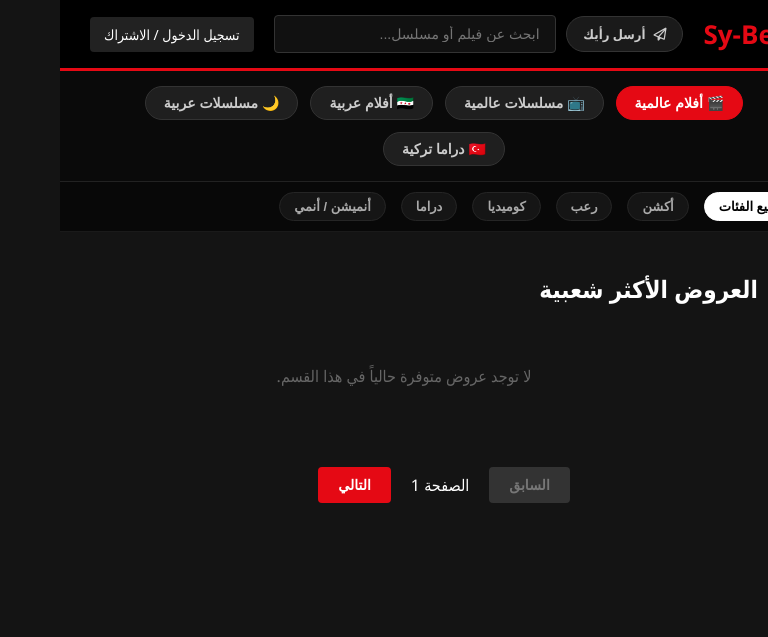
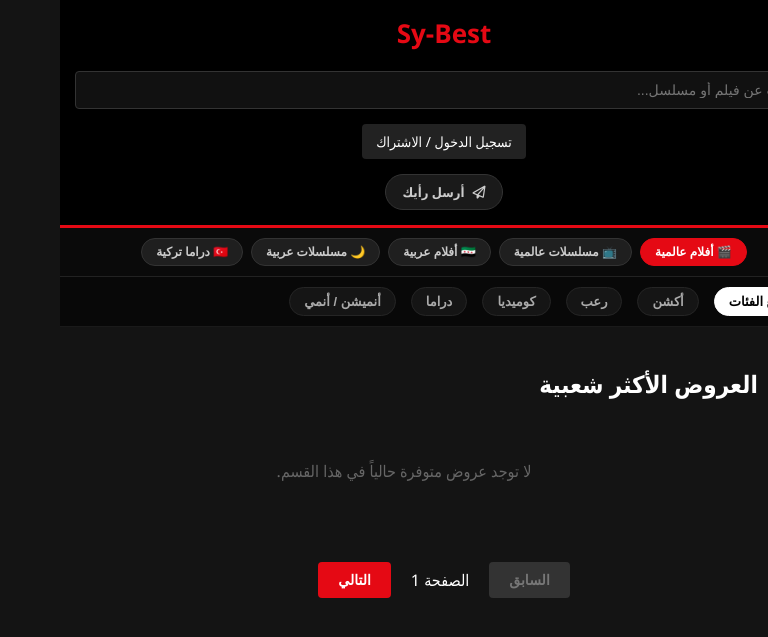
Before and after one commit to HAMZA123hh/sybest-prod, a Flask app: page / in a window 768 px wide; the page is wider, and only the part inside the window is pictured. Shown: the top 637 px of that part. Run offline with Flask 3, Linux system fonts and the light colour scheme; data that the repository does not hold is empty.

Commit message:
index.html

```diff
--- a/templates/index.html
+++ b/templates/index.html
@@ -6,11 +6,25 @@
     <title>Sy-Best - المنصة المميزة</title>
     <link rel="stylesheet" href="https://cdnjs.cloudflare.com/ajax/libs/font-awesome/6.4.0/css/all.min.css">
     <style>
-        body { background-color: #141414; color: #ffffff; font-family: 'Segoe UI', Tahoma, Geneva, Verdana, sans-serif; margin: 0; padding: 0; }
-        .navbar { background-color: #000000; border-bottom: 3px solid #e50914; padding: 15px 30px; display: flex; justify-content: space-between; align-items: center; position: sticky; top: 0; z-index: 100; }
+        body { background-color: #141414; color: #ffffff; font-family: 'Segoe UI', Tahoma, Geneva, Verdana, sans-serif; margin: 0; padding: 0; overflow-x: hidden; }
+
+        /* 📱 شريط التنقل - تم تعديله ليدعم شاشات الجوال بشكل مرن */
+        .navbar {
+            background-color: #000000;
+            border-bottom: 3px solid #e50914;
+            padding: 15px 30px;
+            display: flex;
+            justify-content: space-between;
+            align-items: center;
+            position: sticky;
+            top: 0;
+            z-index: 100;
+            flex-wrap: wrap;
+            gap: 15px;
+        }
         .navbar-brand { color: #e50914; font-weight: bold; font-size: 26px; text-decoration: none; }
 
-        /* 🌟 كلاس تنسيق زر الـ Feedback الجديد والمطور */
+        /* كلاس تنسيق زر الـ Feedback */
         .btn-feedback {
             color: #ccc;
             text-decoration: none;
@@ -29,7 +43,6 @@
             cursor: pointer;
         }
 
-        /* تأثير الحركة الرائع والتوهج عند تمرير الماوس */
         .btn-feedback:hover {
             color: #fff;
             background: #e50914;
@@ -38,7 +51,6 @@
             transform: translateY(-2px);
         }
 
-        /* حركة الاهتزاز الخفيفة للأيقونة عند الـ Hover */
         .btn-feedback:hover i {
             animation: wobble 0.5s ease-in-out infinite alternate;
         }
@@ -49,37 +61,46 @@
         }
 
         .search-container { position: relative; display: flex; align-items: center; }
-        .search-input { padding: 10px 15px; border: 1px solid #333; background-color: #111; color: #fff; border-radius: 4px; outline: none; width: 250px; font-size: 14px; text-align: right; }
+        .search-input { padding: 10px 15px; border: 1px solid #333; background-color: #111; color: #fff; border-radius: 4px; outline: none; width: 250px; font-size: 14px; text-align: right; transition: width 0.3s ease; }
         .live-search-results { position: absolute; top: 100%; right: 0; width: 330px; background-color: #0c0c0c; border: 1px solid #222; border-radius: 4px; max-height: 350px; overflow-y: auto; display: none; z-index: 200; margin-top: 5px; text-align: right; }
         .search-item { display: flex; gap: 12px; padding: 10px; border-bottom: 1px solid #1a1a1a; text-decoration: none; color: #fff; font-size: 13px; align-items: center; }
         .search-item img { width: 40px; height: 55px; object-fit: cover; border-radius: 4px; }
 
-        .user-menu { display: flex; align-items: center; gap: 15px; }
-        .btn-vip { background-color: #ffc107; color: #000; padding: 8px 16px; border-radius: 4px; font-weight: bold; text-decoration: none; font-size: 13px; transition: 0.2s; }
+        .user-menu { display: flex; align-items: center; gap: 15px; margin-right: 20px; flex-wrap: wrap; }
+        .btn-vip { background-color: #ffc107; color: #000; padding: 8px 16px; border-radius: 4px; font-weight: bold; text-decoration: none; font-size: 13px; transition: 0.2s; white-space: nowrap; }
         .btn-vip:hover { background-color: #e0a800; }
-        .btn-logout, .btn-login { color: #fff; text-decoration: none; font-size: 14px; background: #222; padding: 8px 14px; border-radius: 4px; transition: 0.2s; }
+        .btn-logout, .btn-login { color: #fff; text-decoration: none; font-size: 14px; background: #222; padding: 8px 14px; border-radius: 4px; transition: 0.2s; white-space: nowrap; }
         .btn-logout:hover, .btn-login:hover { background: #333; }
 
-        /* شريط الأقسام الكبرى المضافة حديثاً */
+        /* شريط الأقسام الكبرى */
         .category-bar { background-color: #0a0a0a; padding: 15px 30px; display: flex; gap: 12px; justify-content: center; flex-wrap: wrap; border-bottom: 1px solid #222; }
         .cat-btn { background: #1f1f1f; color: #ccc; border: 1px solid #333; padding: 8px 18px; border-radius: 20px; cursor: pointer; font-size: 14px; font-weight: bold; transition: 0.2s; }
         .cat-btn.active { background: #e50914; color: #fff; border-color: #e50914; }
 
-        /* شريط فئات الأفلام الأصلي */
-        .genres-bar { background-color: #080808; padding: 10px 30px; display: flex; gap: 15px; overflow-x: auto; border-bottom: 1px solid #1a1a1a; }
+        /* شريط فئات الأفلام الأصلي - يدعم التمرير الأفقي على الجوال بسلاسة */
+        .genres-bar { background-color: #080808; padding: 10px 20px; display: flex; gap: 15px; overflow-x: auto; border-bottom: 1px solid #1a1a1a; -webkit-overflow-scrolling: touch; }
+        .genres-bar::-webkit-scrollbar { display: none; } /* إخفاء شريط التمرير المزعج */
         .genre-btn { background: #151515; color: #aaa; border: 1px solid #252525; padding: 6px 14px; border-radius: 20px; cursor: pointer; font-size: 13px; font-weight: bold; white-space: nowrap; transition: 0.2s; }
         .genre-btn.active { background: #fff; color: #000; border-color: #fff; }
 
-        .container { max-width: 1200px; margin: 30px auto; padding: 0 20px; }
+        .container { max-width: 1200px; margin: 30px auto; padding: 0 20px; box-sizing: border-box; }
         .flash-messages { background: #28a745; color: #fff; padding: 12px; border-radius: 4px; margin-bottom: 20px; font-weight: bold; text-align: center; font-size: 15px; }
 
         h2 { border-right: 4px solid #e50914; border-left: none; padding-right: 10px; padding-left: 0; margin: 40px 0 20px 0; font-size: 24px; color: #fff; }
-        .movies-grid { display: grid; grid-template-columns: repeat(auto-fill, minmax(180px, 1fr)); gap: 25px; }
+
+        /* شبكة الأفلام - مجهزة لتكون متجاوبة وتلقائية التوزيع التام */
+        .movies-grid { display: grid; grid-template-columns: repeat(auto-fill, minmax(140px, 1fr)); gap: 20px; }
+
+        @media(min-width: 480px) {
+            .movies-grid { grid-template-columns: repeat(auto-fill, minmax(180px, 1fr)); gap: 25px; }
+        }
 
         .movie-card { background-color: #1f1f1f; border-radius: 8px; overflow: hidden; position: relative; transition: transform 0.4s cubic-bezier(0.165, 0.84, 0.44, 1), box-shadow 0.4s ease; box-shadow: 0 4px 10px rgba(0,0,0,0.5); display: flex; flex-direction: column; }
         .movie-card:hover { transform: translateY(-8px) scale(1.03); box-shadow: 0 10px 22px rgba(229, 9, 20, 0.4); }
 
-        .poster-container { width: 100%; height: 270px; background-color: #2a2a2a; position: relative; overflow: hidden; }
+        .poster-container { width: 100%; height: 210px; background-color: #2a2a2a; position: relative; overflow: hidden; }
+        @media(min-width: 480px) { .poster-container { height: 270px; } }
+
         .movie-poster { width: 100%; height: 100%; object-fit: cover; transition: transform 0.5s ease; }
         .movie-card:hover .movie-poster { transform: scale(1.06); }
 
@@ -93,20 +114,74 @@
         .rating-badge { background-color: #ffc107; color: #000; font-weight: bold; position: absolute; top: 10px; left: 10px; padding: 4px 8px; border-radius: 4px; font-size: 11px; z-index: 3; }
 
         .hero-banner-wrapper { width: 100%; max-width: 1200px; margin: 20px auto 0 auto; padding: 0 20px; box-sizing: border-box; display: none; }
-        .hero-slider { width: 100%; height: 420px; background-color: #000; border-radius: 12px; overflow: hidden; position: relative; box-shadow: 0 10px 30px rgba(0,0,0,0.7); }
+        .hero-slider { width: 100%; height: 300px; background-color: #000; border-radius: 12px; overflow: hidden; position: relative; box-shadow: 0 10px 30px rgba(0,0,0,0.7); }
+        @media(min-width: 768px) { .hero-slider { height: 420px; } }
+
         .hero-slide { width: 100%; height: 100%; background-size: cover; background-position: center top; position: absolute; top: 0; left: 0; opacity: 0; transition: opacity 0.8s ease-in-out; display: flex; align-items: center; text-align: right; }
         .hero-slide.active { opacity: 1; z-index: 1; }
-        .hero-overlay { position: absolute; top: 0; left: 0; width: 100%; height: 100%; background: linear-gradient(to right, rgba(20,20,20,0.95) 30%, rgba(20,20,20,0.7) 50%, rgba(0,0,0,0) 100%); z-index: 2; }
-        .hero-content { position: relative; z-index: 3; max-width: 550px; padding: 0 50px; }
-        .hero-badge { background: #e50914; color: #fff; font-size: 12px; font-weight: bold; padding: 5px 10px; border-radius: 4px; display: inline-block; margin-bottom: 15px; letter-spacing: 1px; }
-        .hero-title { font-size: 36px; font-weight: bold; margin: 0 0 15px 0; color: #fff; text-shadow: 2px 2px 4px rgba(0,0,0,0.6); display: -webkit-box; -webkit-line-clamp: 2; -webkit-box-orient: vertical; overflow: hidden; }
-        .hero-overview { font-size: 15px; color: #ddd; line-height: 1.6; margin-bottom: 25px; display: -webkit-box; -webkit-line-clamp: 3; -webkit-box-orient: vertical; overflow: hidden; }
-        .btn-hero-play { background: #fff; color: #000; font-weight: bold; padding: 12px 28px; border-radius: 6px; text-decoration: none; font-size: 15px; display: inline-flex; align-items: center; gap: 8px; transition: 0.2s; box-shadow: 0 4px 15px rgba(255,255,255,0.1); }
+        .hero-overlay { position: absolute; top: 0; left: 0; width: 100%; height: 100%; background: linear-gradient(to top, rgba(20,20,20,1) 20%, rgba(20,20,20,0.6) 100%); z-index: 2; }
+        @media(min-width: 768px) {
+            .hero-overlay { background: linear-gradient(to right, rgba(20,20,20,0.95) 30%, rgba(20,20,20,0.7) 50%, rgba(0,0,0,0) 100%); }
+        }
+
+        .hero-content { position: relative; z-index: 3; max-width: 550px; padding: 0 20px; }
+        @media(min-width: 768px) { .hero-content { padding: 0 50px; } }
+
+        .hero-badge { background: #e50914; color: #fff; font-size: 11px; font-weight: bold; padding: 4px 8px; border-radius: 4px; display: inline-block; margin-bottom: 10px; letter-spacing: 1px; }
+        .hero-title { font-size: 24px; font-weight: bold; margin: 0 0 10px 0; color: #fff; text-shadow: 2px 2px 4px rgba(0,0,0,0.6); display: -webkit-box; -webkit-line-clamp: 2; -webkit-box-orient: vertical; overflow: hidden; }
+        @media(min-width: 768px) { .hero-title { font-size: 36px; margin-bottom: 15px; } }
+
+        .hero-overview { font-size: 13px; color: #ddd; line-height: 1.5; margin-bottom: 15px; display: -webkit-box; -webkit-line-clamp: 2; -webkit-box-orient: vertical; overflow: hidden; }
+        @media(min-width: 768px) { .hero-overview { font-size: 15px; -webkit-line-clamp: 3; margin-bottom: 25px; } }
+
+        .btn-hero-play { background: #fff; color: #000; font-weight: bold; padding: 10px 20px; border-radius: 6px; text-decoration: none; font-size: 14px; display: inline-flex; align-items: center; gap: 8px; transition: 0.2s; box-shadow: 0 4px 15px rgba(255,255,255,0.1); }
+        @media(min-width: 768px) { .btn-hero-play { padding: 12px 28px; font-size: 15px; } }
         .btn-hero-play:hover { background: #e50914; color: #fff; box-shadow: 0 4px 15px rgba(229,9,20,0.4); }
 
         .pagination-container { display: flex; justify-content: center; align-items: center; gap: 20px; margin: 40px 0; }
         .page-btn { background: #e50914; color: #fff; border: none; padding: 10px 20px; font-weight: bold; border-radius: 4px; cursor: pointer; font-size: 14px; }
         .page-btn:disabled { background: #333; color: #777; cursor: not-allowed; }
+
+        /* 📱 شاشات الجوال الذكية (Media Queries لقفل وحل المشكلة تماماً) */
+        @media (max-width: 768px) {
+            .navbar {
+                padding: 15px;
+                justify-content: center;
+                text-align: center;
+            }
+            .navbar-brand {
+                width: 100%;
+                margin-bottom: 5px;
+            }
+            .btn-feedback {
+                margin: 0 auto;
+                order: 3; /* دفع الزر للأسفل */
+            }
+            .search-container {
+                width: 100%;
+                order: 1;
+            }
+            .search-input {
+                width: 100%;
+            }
+            .live-search-results {
+                width: 100%;
+            }
+            .user-menu {
+                width: 100%;
+                justify-content: center;
+                margin-right: 0;
+                order: 2;
+            }
+            .category-bar {
+                padding: 10px;
+                gap: 8px;
+            }
+            .cat-btn {
+                font-size: 12px;
+                padding: 6px 14px;
+            }
+        }
     </style>
 </head>
 <body>
@@ -123,7 +198,7 @@
             <div class="live-search-results" id="liveSearchResults"></div>
         </div>
 
-        <div class="user-menu" style="margin-right: 20px;">
+        <div class="user-menu">
             {% if current_user.is_authenticated %}
                 <span style="font-size: 14px;">أهلاً بك، <b>{{ current_user.username }}</b>
                     <span style="color:#ffc107">
```
